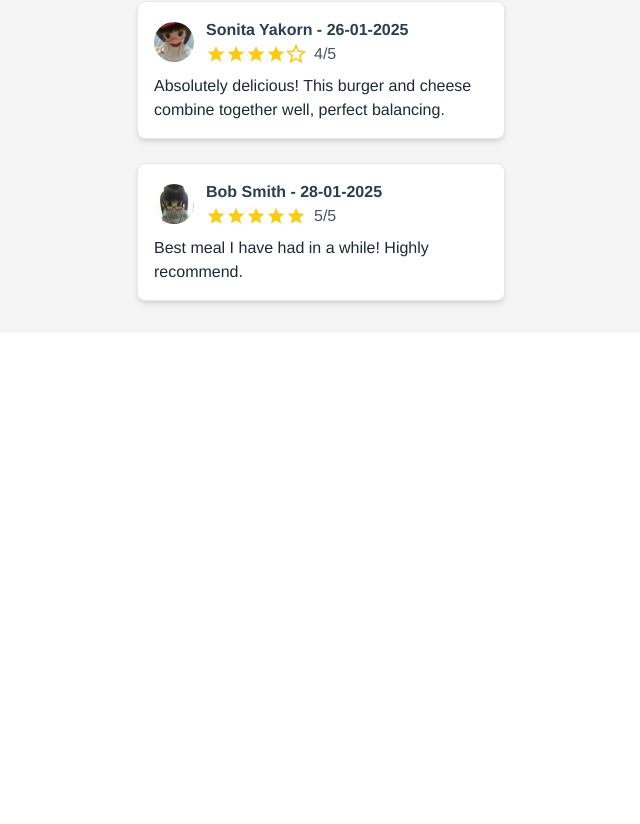
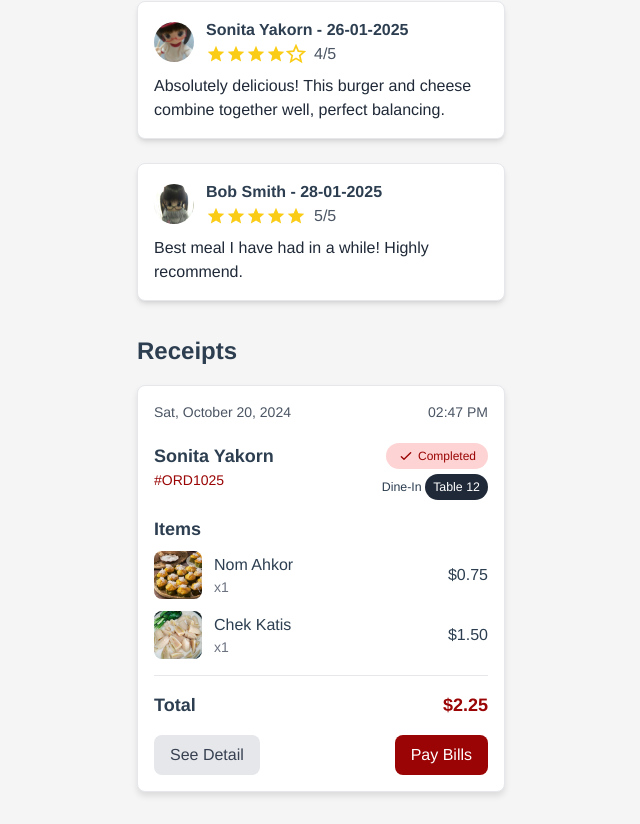
Before and after one commit to Caffeine26/AhaGo, a Vue app: page /test-cards in a window 1280 px wide. Shown: the part 2958-3782 px from the top of the page, without its empty margins (319-959 px from the left). Before the commit the page ends 3291 px from the top, so only its background shows below. Built offline with nearby package versions, Linux system fonts and the light colour scheme.

Commit message:
added ReceiptCard component and change color

```diff
--- a/src/components/chat/MessageItem.vue
+++ b/src/components/chat/MessageItem.vue
@@ -63,10 +63,10 @@
 
 .message-role {
   padding: 0.25rem 0.75rem;
-  background: #F9E4B7;
+  background: #e6b2b2;
   border-radius: 1rem;
   font-size: 0.875rem;
-  color: #92400E;
+  color: #9A0404;
 }
 
 .message-time {
--- a/src/components/product_cards/ProductCard.vue
+++ b/src/components/product_cards/ProductCard.vue
@@ -79,17 +79,17 @@ export default {
   display: flex;
   align-items: center;
   gap: 0.25rem;
-  color: #22C55E;
+  color: #9A0404;
   font-weight: 500;
 }
 
 .rating-star {
-  color: #22C55E;
+  color: #9A0404;
 }
 
 .product-price {
   margin: 0;
   font-weight: 600;
-  color: #FF0000;
+  color: #9A0404;
 }
 </style>
--- /dev/null
+++ b/src/components/receipt/ReceiptCard.vue
@@ -0,0 +1,264 @@
+<template>
+    <div class="receipt-card">
+      <!-- Header Section -->
+      <div class="header-section">
+        <div>
+          <p class="date-time">{{ date }}</p>
+          <p class="customer-name">{{ customerName }}</p>
+          <p class="order-number">{{ orderNumber }}</p>
+        </div>
+        <div class="status-section">
+          <p class="time">{{ time }}</p>
+          <span class="status-badge">
+            <svg class="checkmark-icon" fill="none" stroke="currentColor" viewBox="0 0 24 24" xmlns="http://www.w3.org/2000/svg">
+              <path stroke-linecap="round" stroke-linejoin="round" stroke-width="2" d="M5 13l4 4L19 7"></path>
+            </svg>
+            {{ status }}
+          </span>
+          <p class="dining-info">{{ diningType }} <span class="table-number">{{ tableNumber }}</span></p>
+        </div>
+      </div>
+
+      <!-- Items Section -->
+      <div class="items-section">
+        <p class="items-title">Items</p>
+        <div v-for="(item, index) in items" :key="index" class="item-row">
+          <div class="item-details">
+            <img :src="item.image" :alt="item.name" class="item-image" />
+            <div>
+              <p class="item-name">{{ item.name }}</p>
+              <p class="item-quantity">x{{ item.quantity }}</p>
+            </div>
+          </div>
+          <p class="item-price">${{ item.price.toFixed(2) }}</p>
+        </div>
+      </div>
+
+      <!-- Total Section -->
+      <div class="total-section">
+        <div class="total-row">
+          <p class="total-label">Total</p>
+          <p class="total-amount">${{ total.toFixed(2) }}</p>
+        </div>
+      </div>
+
+      <!-- Action Buttons -->
+      <div class="action-buttons">
+        <button class="see-detail-btn">See Detail</button>
+        <button class="pay-bills-btn">Pay Bills</button>
+      </div>
+    </div>
+  </template>
+
+  <script>
+  export default {
+    name: 'ReceiptCard',
+    props: {
+      date: {
+        type: String,
+        required: true
+      },
+      time: {
+        type: String,
+        required: true
+      },
+      customerName: {
+        type: String,
+        required: true
+      },
+      orderNumber: {
+        type: String,
+        required: true
+      },
+      status: {
+        type: String,
+        required: true
+      },
+      diningType: {
+        type: String,
+        required: true
+      },
+      tableNumber: {
+        type: String,
+        required: true
+      },
+      items: {
+        type: Array,
+        required: true,
+        default: () => []
+      },
+      total: {
+        type: Number,
+        required: true
+      }
+    }
+  }
+  </script>
+
+  <style scoped>
+  .receipt-card {
+    max-width: 400px;
+    border: 1px solid #e5e7eb;
+    border-radius: 0.5rem;
+    padding: 1rem;
+    box-shadow: 0 4px 6px rgba(0, 0, 0, 0.1);
+    background-color: #ffffff;
+  }
+
+  .header-section {
+    display: flex;
+    justify-content: space-between;
+    align-items: flex-start;
+    margin-bottom: 1rem;
+  }
+
+  .date-time {
+    color: #4b5563;
+    font-size: 0.875rem;
+    margin-bottom: 1.25rem;
+  }
+
+  .customer-name {
+    font-size: 1.125rem;
+    font-weight: 600;
+  }
+
+  .order-number {
+    color: #9A0404;
+    font-size: 0.875rem;
+  }
+
+  .status-section {
+    text-align: right;
+  }
+
+  .time {
+    color: #4b5563;
+    font-size: 0.875rem;
+    margin-bottom: 1.25rem;
+  }
+
+  .status-badge {
+    display: inline-flex;
+    align-items: center;
+    padding: 0.25rem 0.75rem;
+    background-color: #fdd3d3;
+    color: #9A0404;
+    font-size: 0.75rem;
+    border-radius: 9999px;
+  }
+
+  .checkmark-icon {
+    width: 1rem;
+    height: 1rem;
+    margin-right: 0.25rem;
+  }
+
+  .dining-info {
+    margin-top: 0.15rem;
+    font-size: 0.775rem;
+  }
+
+  .table-number {
+    display: inline-block;
+    padding: 0.25rem 0.5rem;
+    background-color: #1f2937;
+    color: #ffffff;
+    border-radius: 9999px;
+  }
+
+  .items-section {
+    margin-bottom: 1rem;
+  }
+
+  .items-title {
+    font-size: 1.125rem;
+    font-weight: 600;
+    margin-bottom: 0.5rem;
+  }
+
+  .item-row {
+    display: flex;
+    align-items: center;
+    justify-content: space-between;
+    margin-bottom: 0.75rem;
+  }
+
+  .item-details {
+    display: flex;
+    align-items: center;
+  }
+
+  .item-image {
+    width: 3rem;
+    height: 3rem;
+    border-radius: 0.5rem;
+    margin-right: 0.75rem;
+  }
+
+  .item-name {
+    font-weight: 500;
+  }
+
+  .item-quantity {
+    color: #6b7280;
+    font-size: 0.875rem;
+  }
+
+  .item-price {
+    font-size: 1rem;
+    font-weight: 500;
+  }
+
+  .total-section {
+    border-top: 1px solid #e5e7eb;
+    padding-top: 1rem;
+    margin-bottom: 1rem;
+  }
+
+  .total-row {
+    display: flex;
+    justify-content: space-between;
+    align-items: center;
+  }
+
+  .total-label {
+    font-size: 1.125rem;
+    font-weight: 600;
+  }
+
+  .total-amount {
+    font-size: 1.125rem;
+    font-weight: 600;
+    color: #9A0404;
+  }
+
+  .action-buttons {
+    display: flex;
+    justify-content: space-between;
+  }
+
+  .see-detail-btn {
+    padding: 0.5rem 1rem;
+    background-color: #e5e7eb;
+    color: #374151;
+    border-radius: 0.5rem;
+    transition: background-color 0.3s;
+  }
+
+  .see-detail-btn:hover {
+    background-color: #d1d5db;
+  }
+
+  .pay-bills-btn {
+    padding: 0.5rem 1rem;
+    background-color: #9A0404;
+    color: #ffffff;
+    border-radius: 0.5rem;
+    transition: background-color 0.3s;
+  }
+
+  .pay-bills-btn:hover {
+    background-color: #9A0404;
+  }
+  </style>
--- a/src/views/TestCards.vue
+++ b/src/views/TestCards.vue
@@ -68,6 +68,24 @@
         :avatar="review.avatar"
       />
     </div>
+
+    <!-- New Receipts Section -->
+    <h2 class="test-title">Receipts</h2>
+    <div class="receipts-grid">
+      <ReceiptCard
+        v-for="(receipt, index) in receipts"
+        :key="index"
+        :date="receipt.date"
+        :time="receipt.time"
+        :customer-name="receipt.customerName"
+        :order-number="receipt.orderNumber"
+        :status="receipt.status"
+        :dining-type="receipt.diningType"
+        :table-number="receipt.tableNumber"
+        :items="receipt.items"
+        :total="receipt.total"
+      />
+    </div>
   </div>
 </template>
 
@@ -76,7 +94,8 @@ import CategoryCard from '@/components/product_cards/CategoryCard.vue'
 import ProductCard from '@/components/product_cards/ProductCard.vue'
 import LineGraph from '@/components/charts/LineGraph.vue'
 import MessageItem from '@/components/chat/MessageItem.vue'
-import ReviewCard from '@/components/review/ReviewComponent.vue' // Make sure to save the previous ReviewCard.vue in this path
+import ReviewCard from '@/components/review/ReviewComponent.vue'
+import ReceiptCard from '@/components/receipt/ReceiptCard.vue' // Import the new ReceiptCard component
 
 export default {
   name: 'TestCards',
@@ -85,7 +104,8 @@ export default {
     ProductCard,
     LineGraph,
     MessageItem,
-    ReviewCard // Register the new component
+    ReviewCard,
+    ReceiptCard // Register the new component
   },
   data() {
     return {
@@ -107,19 +127,19 @@ export default {
         {
           title: 'Nom Ahkor',
           image: require('@/assets/products/product1.png'),
-          price: 5,
+          price: 0.75,
+          rating: 5
+        },
+        {
+          title: 'Chek Katis',
+          image: require('@/assets/products/product2.png'),
+          price: 1.5,
           rating: 4.5
         },
         {
-          title: 'Nom Ahkor Special',
-          image: require('@/assets/products/product2.png'),
-          price: 5,
-          rating: 4.5
-        },
-        {
-          title: 'Nom Ahkor Special',
+          title: 'Nom Chak Kachan',
           image: require('@/assets/products/product3.png'),
-          price: 5,
+          price: 0.5,
           rating: 4.5
         }
       ],
@@ -153,6 +173,32 @@ export default {
           rating: 5,
           review: 'Best meal I have had in a while! Highly recommend.',
           avatar: require('@/assets/avatars/avatar3.png')
+        }
+      ],
+      receipts: [
+        {
+          date: 'Sat, October 20, 2024',
+          time: '02:47 PM',
+          customerName: 'Sonita Yakorn',
+          orderNumber: '#ORD1025',
+          status: 'Completed',
+          diningType: 'Dine-In',
+          tableNumber: 'Table 12',
+          items: [
+            {
+              image: require('@/assets/products/product1.png'),
+              name: 'Nom Ahkor',
+              quantity: 1,
+              price: 0.75
+            },
+            {
+              image: require('@/assets/products/product2.png'),
+              name: 'Chek Katis',
+              quantity: 1,
+              price: 1.5
+            }
+          ],
+          total: 2.25
         }
       ]
     }
@@ -204,4 +250,10 @@ export default {
   gap: 1.5rem;
   margin-bottom: 2rem;
 }
+
+.receipts-grid {
+  display: grid;
+  gap: 1.5rem;
+  margin-bottom: 2rem;
+}
 </style>
```
